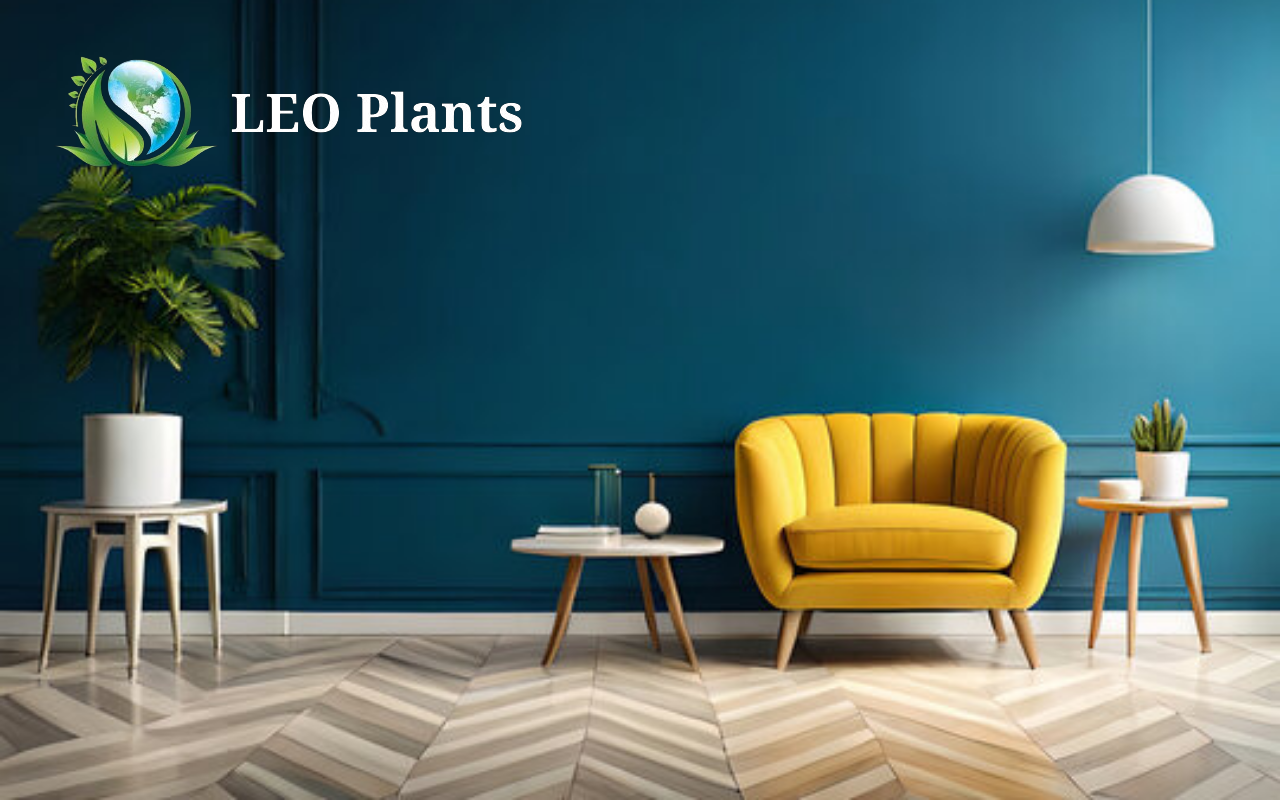
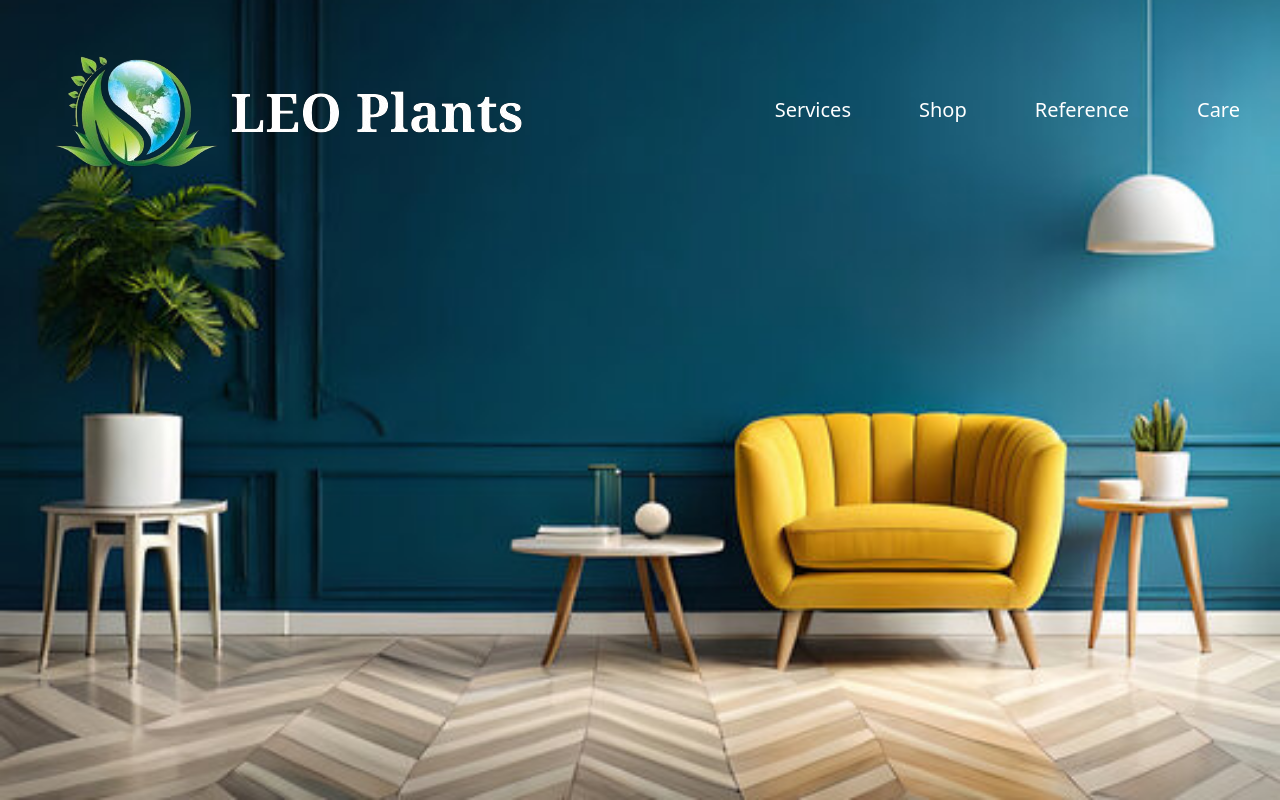
Before and after one commit to PraneethMalshan/PlantShop, a React (Create React App) app: page / in a window 1280 px wide. Built offline with nearby package versions, Linux system fonts and the light colour scheme.

Commit message:
Added Nav Bar

```diff
--- /dev/null
+++ b/src/components/NavLink.jsx
@@ -0,0 +1,22 @@
+import { Link } from "react-scroll";
+
+const NavLink = ({ children, to, offset = -50, mobileMenu = false }) => {
+  const className = mobileMenu
+  ? "text-lg text-black hover:text-white cursor-pointer hover:bg-[linear-gradient(90deg,_#2AF598_0%,_#009EFD_100%)] w-full text-center"
+  : "text-lg lg:text-xl text-white cursor-pointer hover:bg-[linear-gradient(90deg,_#2AF598_0%,_#009EFD_100%)] hover:bg-clip-text hover:text-transparent";
+
+    return (
+        <Link
+        to={to}
+        spy={true}
+        smooth={true}
+        offset={offset}
+        duration={1000}
+        className={className}
+        >
+         {children}
+      </Link>
+    );
+};
+
+export default NavLink;
--- a/src/views/Hero.jsx
+++ b/src/views/Hero.jsx
@@ -2,6 +2,8 @@ import { useState } from "react";
 
 import OpenPG from "../assets/OpenPG.jpg"
 import MHomeLogo from "../assets/MHomeLogo.png";
+
+import NavLink from "../components/NavLink";
 
 const Hero = () => {
   return <div className="h-screen relative flex flex-col items-center"
@@ -12,10 +14,18 @@ const Hero = () => {
         backgroundSize: "cover",
   }}
   >
-    <div className="relative w-full max-w-[1490] flex items-center justify-between pt-10 mx-auto px-10">
+    <div
+      className="relative w-full max-w-[1490] flex
+      items-center justify-between pt-10 mx-auto px-10"
+      >
       <img src={MHomeLogo} alt=""/>
 
-      <ul className="hidden md:flex items-center gap-10 lg:gap-[68px]"></ul>
+      <ul className="hidden md:flex items-center gap-10 lg:gap-[68px]">
+        <NavLink to="services">Services</NavLink>
+        <NavLink to="products">Shop</NavLink>
+        <NavLink to="reference">Reference</NavLink>
+        <NavLink to="care">Care</NavLink>
+      </ul>
     </div>
   </div>;
 };
```
